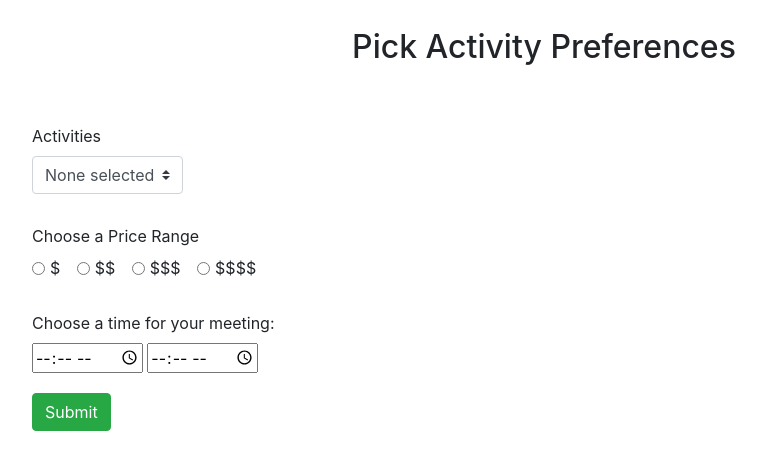
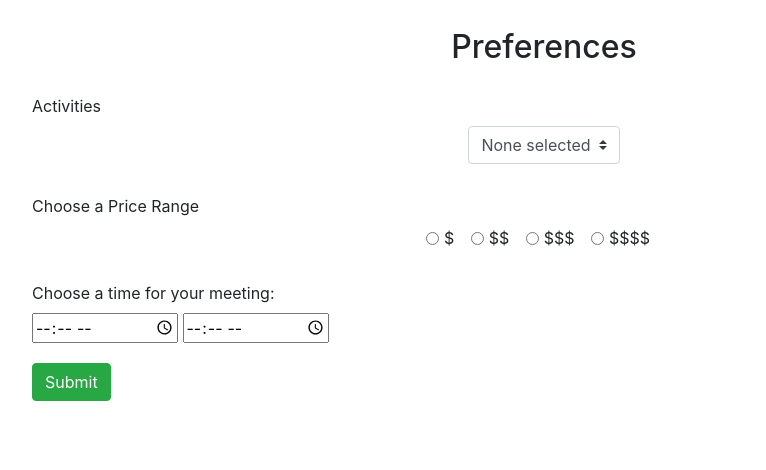
Before and after one commit to william-wen/friends-zones, a Flask app: template templates/interests.html in a window 1280 px wide. Shown: the top 470 px of the page, without its empty margins (96-862 px from the left). Run offline with Flask 2, Linux system fonts and the light colour scheme; the template is opened without the code that fills it, so the values that code supplies are empty; parts of the project's set-up code (start-up, migrations or seed data) failed here and were passed over; some libraries are stand-ins or nearby versions.

Commit message:
Fixed preferences ui

```diff
--- a/static/style/interests.css
+++ b/static/style/interests.css
@@ -15,3 +15,31 @@
 .margin-label {
     margin: 30px 0px 8px 0px;
 }
+
+.price {
+    text-align: center;
+}
+
+.selectWrapper{
+    /* border-radius:10px; */
+    /* display:inline-block; */
+    /* overflow:hidden; */
+    /* background:#cccccc; */
+    /* border:1px solid #cccccc; */
+    text-align: center;
+
+  }
+
+.selectBox{
+    width:295px;
+    /* height:40px; */
+    /* border:0px; */
+    border-radius:6px;
+    border:1px solid #cccccc;
+    outline:none;
+    /* text-align: center; */
+}
+
+.meet {
+    width:146px;
+}
--- a/templates/interests.html
+++ b/templates/interests.html
@@ -18,17 +18,17 @@
     <link rel="stylesheet" href="css/bootstrap-multiselect.css" type="text/css" />
     <script type="text/javascript" src="js/bootstrap-multiselect.js"></script>
 
-    <title>Hello, world!</title>
+    <title>Friend-Zones</title>
 </head>
 
 <body>
 
-    <h2 class="title">Pick Activity Preferences</h2>
+    <h2 class="title">Preferences</h2>
     <div class="form-group">
         <form id="join-group" action="{{ url_for('get_profile') }}" method="POST">
-            <label class="margin-label"> Activities </label>
-            <div>
-                <select name="interests" id="activities" multiple="multiple">
+            <label for="exampleInputEmail1">Activities</label>
+            <div class="selectWrapper">
+                <select class="selectBox" name="interests" id="activities" multiple="multiple">
                     <option value="restaurant">Restaurant</option>
                     <option value="amusement_park">Amusement Park</option>
                     <option value="night_club">Night Club</option>
@@ -39,7 +39,7 @@
             </div>
 
             <label class="margin-label">Choose a Price Range</label>
-            <div>
+            <div class="price">
                 <div class="form-check form-check-inline">
                     <input class="form-check-input" type="radio" name="inlineRadioOptions" id="inlineRadio1"
                         value="$">
@@ -63,8 +63,8 @@
             </div>
             <label class="margin-label" for="appt">Choose a time for your meeting:</label>
             <div>
-                <input type="time" id="appt" name="appt1" min="09:00" max="18:00" required>
-                <input type="time" id="appt" name="appt2" min="09:00" max="18:00" required>
+                <input class="meet" type="time" id="appt" name="appt1" required>
+                <input class="meet" type="time" id="appt" name="appt2" required>
             </div>
         </form>
         <button type="submit" class="btn btn-success btn-custom" form="join-group" value="Submit">Submit</button>
```
